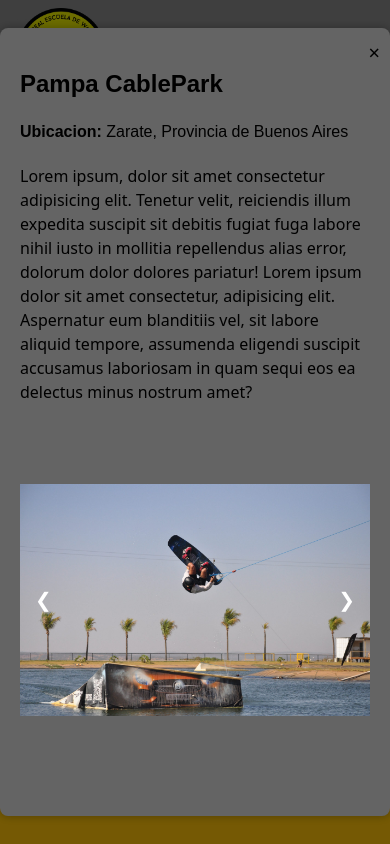
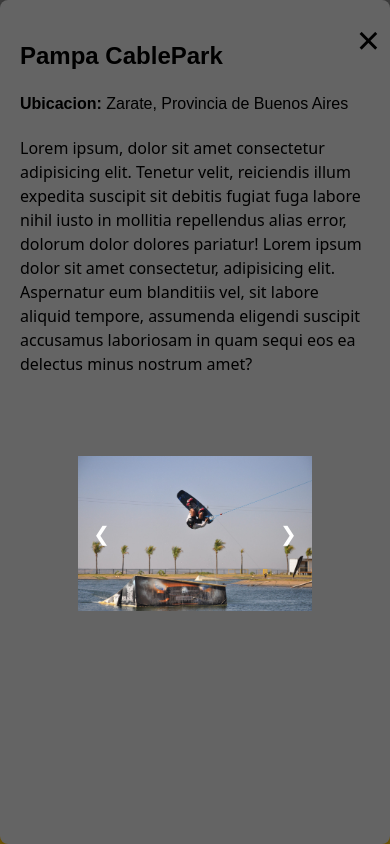
Before and after one commit to Colegiales32/The-Wake-Experience, a React (Vite) app: page /wakeparks in a window 390 px wide. Both pictures are taken after a click on the button 194 px from the left and 394 px from the top of the page. Shown: the top 844 px of the page. Built offline with nearby package versions, Linux system fonts and the light colour scheme; a web font is replaced by a local one; what tailwindcss-animated would draw is missing.

Commit message:
prueba slider en pc

```diff
--- a/src/components/Header.jsx
+++ b/src/components/Header.jsx
@@ -9,7 +9,7 @@
             <Nav/>
 
             <div className='mt-10 md:w-1/2 md:ml-32' >
-                <h1 className='m-auto mt-36 md:m-0 w-10/12 text-5xl text-white font-stencil'>The Wake Experience x La Real</h1>
+                <h1 className='m-auto mt-24 md:m-0 w-10/12 text-5xl text-white font-stencil'>The Wake Experience x La Real</h1>
                 <p className= 'mx-5 mt-14 text-2xl md:w-2/3 md:mx-0 md:mt-5 text-left text-white md:text-lg font-path'>Desde La Real te proponemos que vengas a conocer los mejores parque de nuestro pais y disfrutes de la cultura y gastronomia Argentina</p>
             </div>
                 <div className='flex flex-col md:flex-row gap-3 md:mt-10 mt-14 md:w-1/2  md:ml-32'>
--- a/src/components/Modal.jsx
+++ b/src/components/Modal.jsx
@@ -22,14 +22,14 @@
 
   return (
     <div className={isOpen ? " modal-overlay modal-open z-50" : "modal-overlay"} onClick={handleOutsideClick}>
-      <div className={`${modalClassName} w-100 md:w-2/3 justify-center align-center bg-grisclaro`}>
+      <div className={`${modalClassName}  w-100 w-screen h-screen md:w-3/4 md:h-2/3 justify-center align-center bg-grisclaro`}>
         <div className=''>
         <button className="close-btn" onClick={handleClose}>&times;</button>
         <h2 className='font-bold font-stencil text-2xl mt-5'>{titulo}</h2>
         <h3 className='font-path mt-5'><span className='font-bold font-path mt-5'>Ubicacion: </span> {ubicacion}</h3>
         <p className='mt-5'>{parrafo} Lorem ipsum dolor sit amet consectetur, adipisicing elit. Aspernatur eum blanditiis vel, sit labore aliquid tempore, assumenda eligendi suscipit accusamus laboriosam in quam sequi eos ea delectus minus nostrum amet?</p>
         </div>
-        <div className='lg:h-1/2 lg:w-1/2 m-auto'>
+        <div className='md:w-2/3 w-2/3 m-auto ' >
         <Slider imagenes={imagen}/>
         </div>
       </div>
--- a/src/components/Slider.jsx
+++ b/src/components/Slider.jsx
@@ -19,7 +19,7 @@
     <div className='my-20'>
         <div className="relative object-cover">
           <button className="prev  h-full w-1/3 text-left" onClick={handlePrev}>&#10094;</button>
-          <img className='object-cover align-middle' src={imagenes[index]} alt={`Imagen ${index + 1}`} />
+          <img className='object-fill align-middle' src={imagenes[index]} alt={`Imagen ${index + 1}`} />
           <button className="next  h-full w-1/3 text-right" onClick={handleNext}>&#10095;</button>
         </div>
     </div>
--- a/src/components/Wakepark.jsx
+++ b/src/components/Wakepark.jsx
@@ -36,7 +36,7 @@
         </div>
         </button>
 
-        <div className='md:w-1/3 w-1/2 object-contain m-auto ' >
+        <div className='md:w-1/3 w-2/3 object-contain m-auto ' >
         <Slider imagenes={imagen}/>
         </div>
         <Modal isOpen={modalOpen} onClose={handleCloseModal}
--- a/src/index.css
+++ b/src/index.css
@@ -174,7 +174,6 @@
   }
 
   .modal {
-
     padding: 20px;
     border-radius: 8px;
     box-shadow: 0 0 10px rgba(0, 0, 0, 0.3);
@@ -194,7 +193,7 @@
     right: 10px;
     border: none;
     background: transparent;
-    font-size: 20px;
+    font-size: 40px;
     cursor: pointer;
 
   }
```
